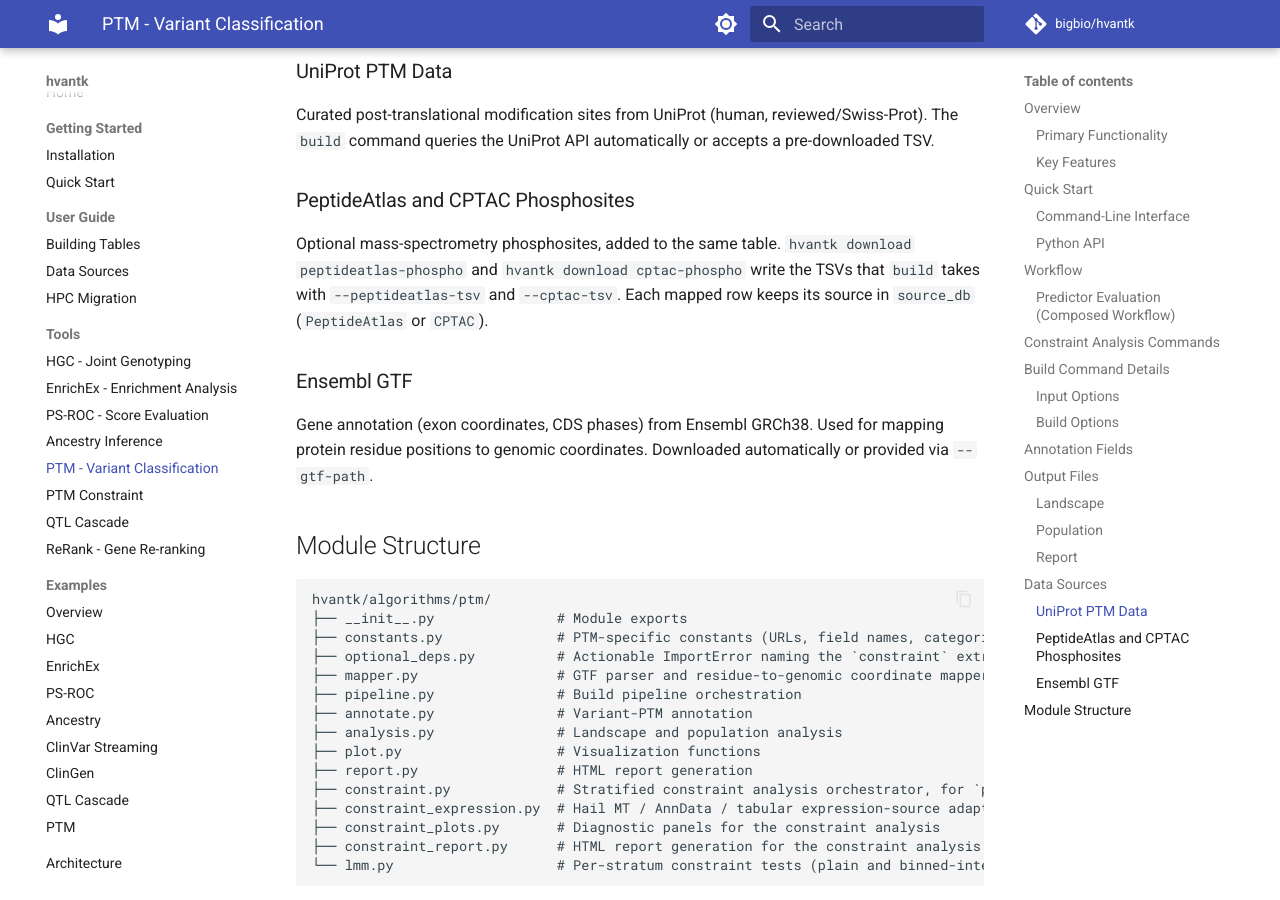
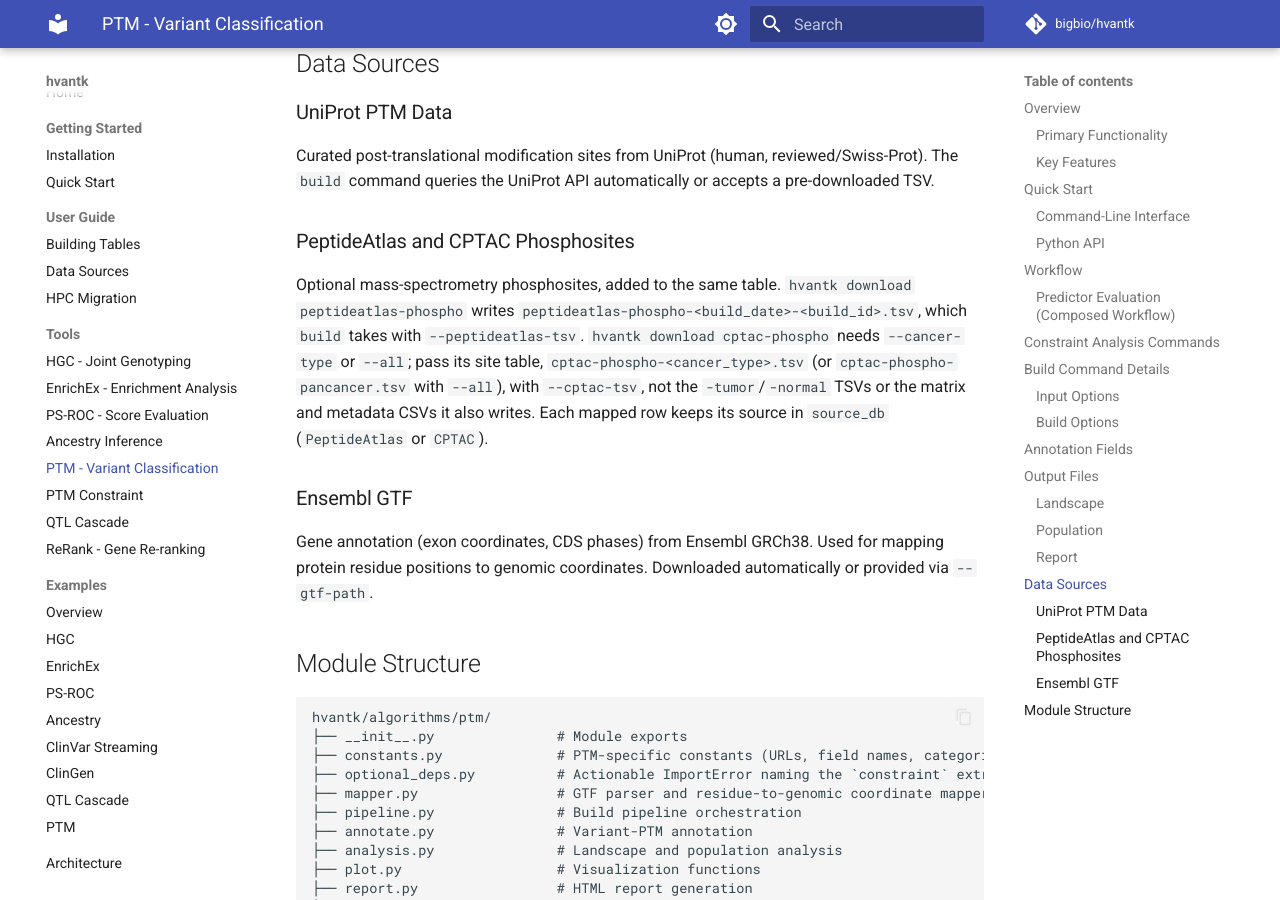
Before and after one commit to bigbio/hvantk, an MkDocs documentation site: the page built from docs_site/tools/ptm.md, in a window 1280 px wide and 900 px high, scrolled down 7036 px. Built offline with MkDocs 1.6.1 and Material for MkDocs 9.7.7, drawn with Linux system fonts in a browser that asks for light colours; comment, search, counter and statistics services are not loaded; some of the changed text lies outside the part shown.

Commit message:
docs(ptm): show the Sources line and name the TSVs each download writes

```diff
--- a/docs_site/tools/ptm.md
+++ b/docs_site/tools/ptm.md
@@ -186,8 +186,8 @@ hvantk ptm build \
 | `--output-ht` | (required) | Output Hail Table path |
 | `--gtf-path` | auto-download | Pre-downloaded Ensembl GTF |
 | `--ptm-tsv` | auto-download | Pre-downloaded UniProt PTM TSV |
-| `--peptideatlas-tsv` | none | PeptideAtlas phospho TSV written by `hvantk download peptideatlas-phospho`; adds its sites |
-| `--cptac-tsv` | none | CPTAC phospho TSV written by `hvantk download cptac-phospho`; adds its sites |
+| `--peptideatlas-tsv` | none | PeptideAtlas phospho TSV written by `hvantk download peptideatlas-phospho` (`peptideatlas-phospho-<build_date>-<build_id>.tsv`); adds its sites |
+| `--cptac-tsv` | none | CPTAC phospho TSV written by `hvantk download cptac-phospho` (`cptac-phospho-<cancer_type>.tsv`, or `cptac-phospho-pancancer.tsv` with `--all`); adds its sites |
 | `--flanking-codons` | 5 | Flanking codons for proximal window |
 | `--overwrite` | false | Overwrite existing outputs |
 
@@ -235,7 +235,7 @@ Curated post-translational modification sites from UniProt (human, reviewed/Swis
 
 ### PeptideAtlas and CPTAC Phosphosites
 
-Optional mass-spectrometry phosphosites, added to the same table. `hvantk download peptideatlas-phospho` and `hvantk download cptac-phospho` write the TSVs that `build` takes with `--peptideatlas-tsv` and `--cptac-tsv`. Each mapped row keeps its source in `source_db` (`PeptideAtlas` or `CPTAC`).
+Optional mass-spectrometry phosphosites, added to the same table. `hvantk download peptideatlas-phospho` writes `peptideatlas-phospho-<build_date>-<build_id>.tsv`, which `build` takes with `--peptideatlas-tsv`. `hvantk download cptac-phospho` needs `--cancer-type` or `--all`; pass its site table, `cptac-phospho-<cancer_type>.tsv` (or `cptac-phospho-pancancer.tsv` with `--all`), with `--cptac-tsv`, not the `-tumor`/`-normal` TSVs or the matrix and metadata CSVs it also writes. Each mapped row keeps its source in `source_db` (`PeptideAtlas` or `CPTAC`).
 
 ### Ensembl GTF
 
```
Also changed, not shown: docs_site/examples/ptm.md (+1 -0 lines), 1 other file.
